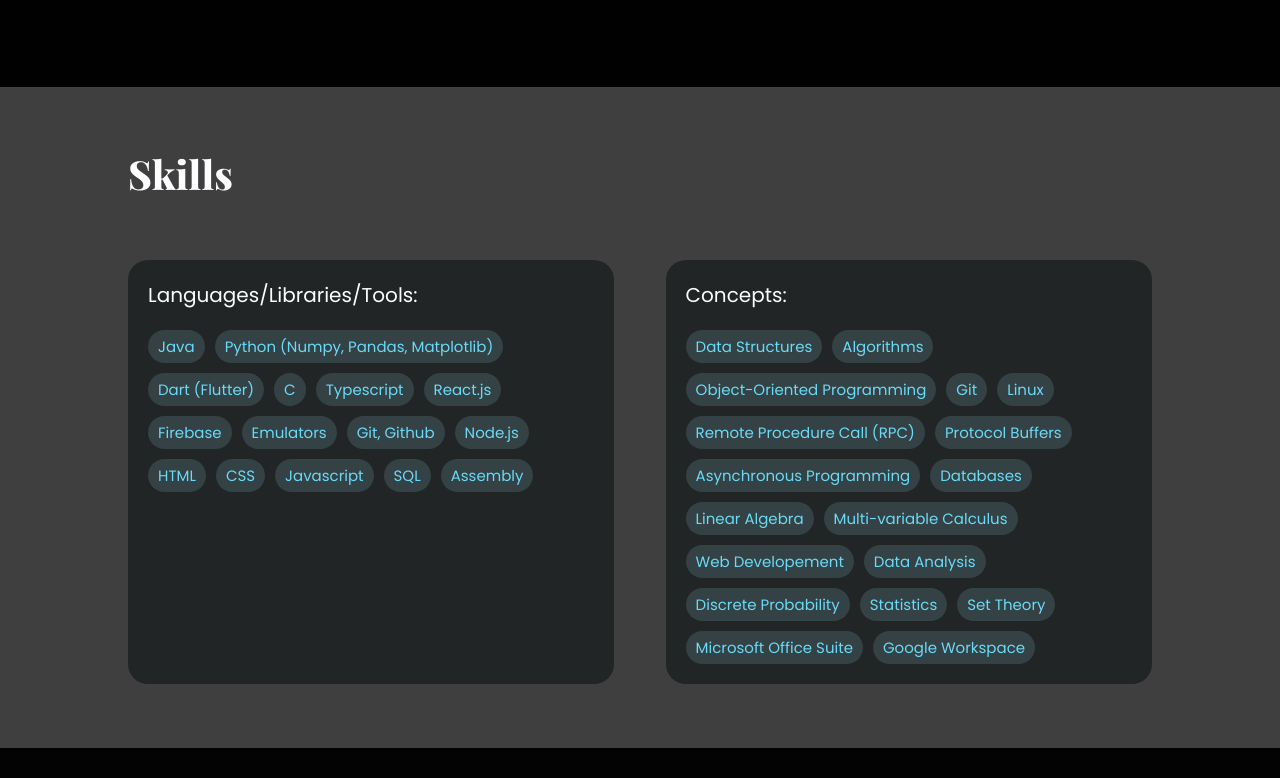
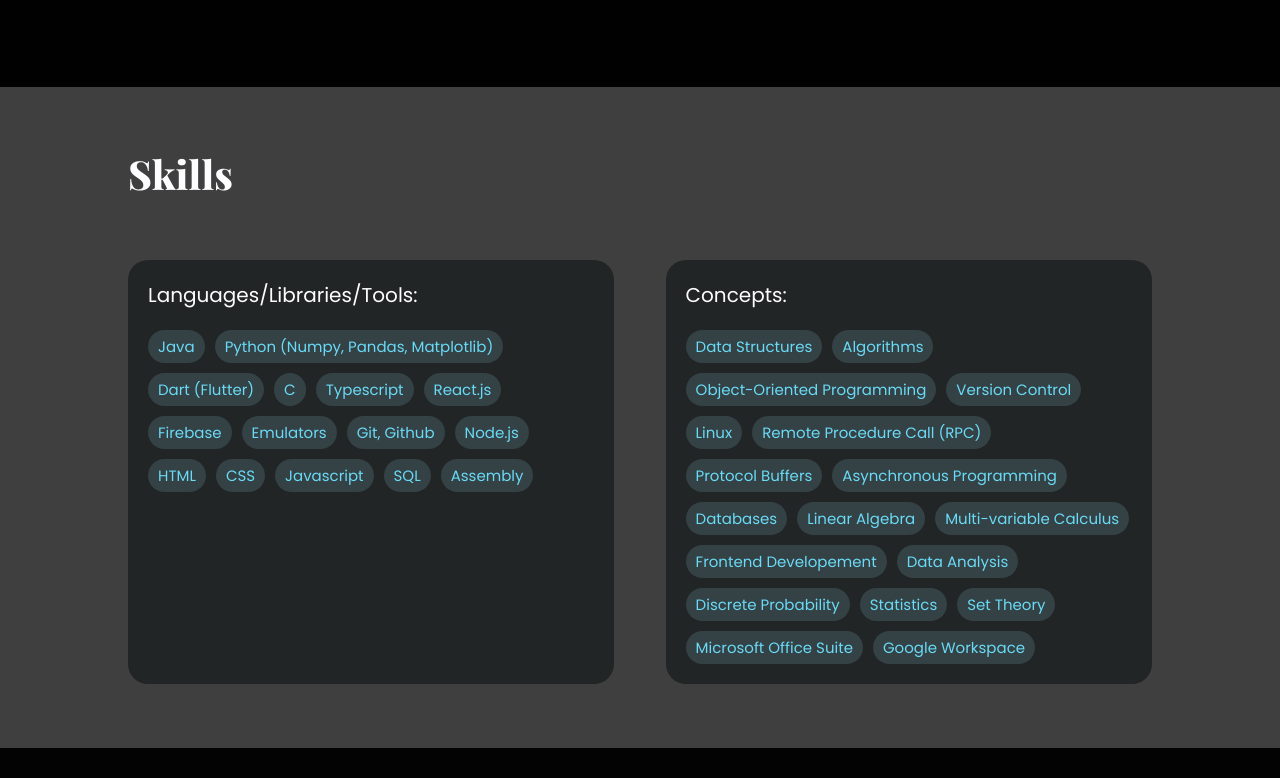
Before and after one commit to khanakagrawal/Portfolio, a plain HTML site: page index.html in a window 1280 px wide. Shown: the part 1469-2247 px from the top of the page. Drawn offline with nearby package versions, Linux system fonts and the light colour scheme; a web font is replaced by a local one.

Commit message:
fixing about me page error

```diff
--- a/index.html
+++ b/index.html
@@ -51,13 +51,17 @@
                         <a href="Khanak_Agrawal_Resume_CoverLetter.pdf" download><button class="button" type="submit" formaction="">Cover Letter & Resume</button></a>
                     </div>
                 </div>
+            </div>
                 <h2>My Philosophy</h2>
                 <h4>As an aspiring Software Engineer, my mentality revolves around drive, creativity, communication, and self-improvement.</h4>
                 <h4><span class="bold">Drive</span> allow me to constantly work towards <span class="bold">learning</span> the diverse, complex topics in CS.</h4>
                 <h4>I use my creativity and <span class="bold">analytical skills</span> to <span class="bold">problem-solve</span> and come up with <span class="bold">unique solutions</span>.</h4>
                 <h4><span class="bold">Communication</span>, I believe is one of the most underrated yet necessary skills in the tech industry. Being able to get your ideas and feelings across while also practicing <span class="bold">effective listening</span> is the basis for professional success. And while I continue to improve on these skills, I like combining them with my <span class="bold">empathy</span> to work with others and create <span class="bold">synergy</span>.</h4>
                 <h4>As for <span class="bold">self-improvement</span>, I am always <span class="bold">open to feedback</span> and geniunely grateful for it. I also work towards learning from all of the incredible resources we have around us. One of my favorites is a novel by Stephen R. Covey, <i>The Seven Habits of Highly Effective People</i>.</h4>
-            </div>
+
+
+
+
         </div>
     </div>
 
@@ -90,7 +94,7 @@
                         <a href="#312-332"><span class="big-chip">Data Structures </span></a>
                         <a href="#312-332"><span class="big-chip">Algorithms </span></a>
                         <a href="#google"><span class="big-chip">Object-Oriented Programming</span></a>
-                        <a href="#Projects"><span class="big-chip">Git</span></a>
+                        <a href="#Projects"><span class="big-chip">Version Control</span></a>
                         <a href="#311-351"><span class="big-chip">Linux</span></a>
                         <a href="#google"><span class="big-chip">Remote Procedure Call (RPC)</span></a>
                         <a href="#google"><span class="big-chip">Protocol Buffers</span></a>
@@ -98,7 +102,7 @@
                         <a href="#google"><span class="big-chip">Databases</span></a>
                         <span class="big-chip">Linear Algebra</span>
                         <span class="big-chip">Multi-variable Calculus</span>
-                        <a href="#Projects"><span class="big-chip">Web Developement</span></a>
+                        <a href="#Projects"><span class="big-chip">Frontend Developement</span></a>
                         <a href="#Projects"><span class="big-chip">Data Analysis</span></a>
                         <a href="#312-332"><span class="big-chip">Discrete Probability</span></a>
                         <a href="#312-332"><span class="big-chip">Statistics</span></a>
```
